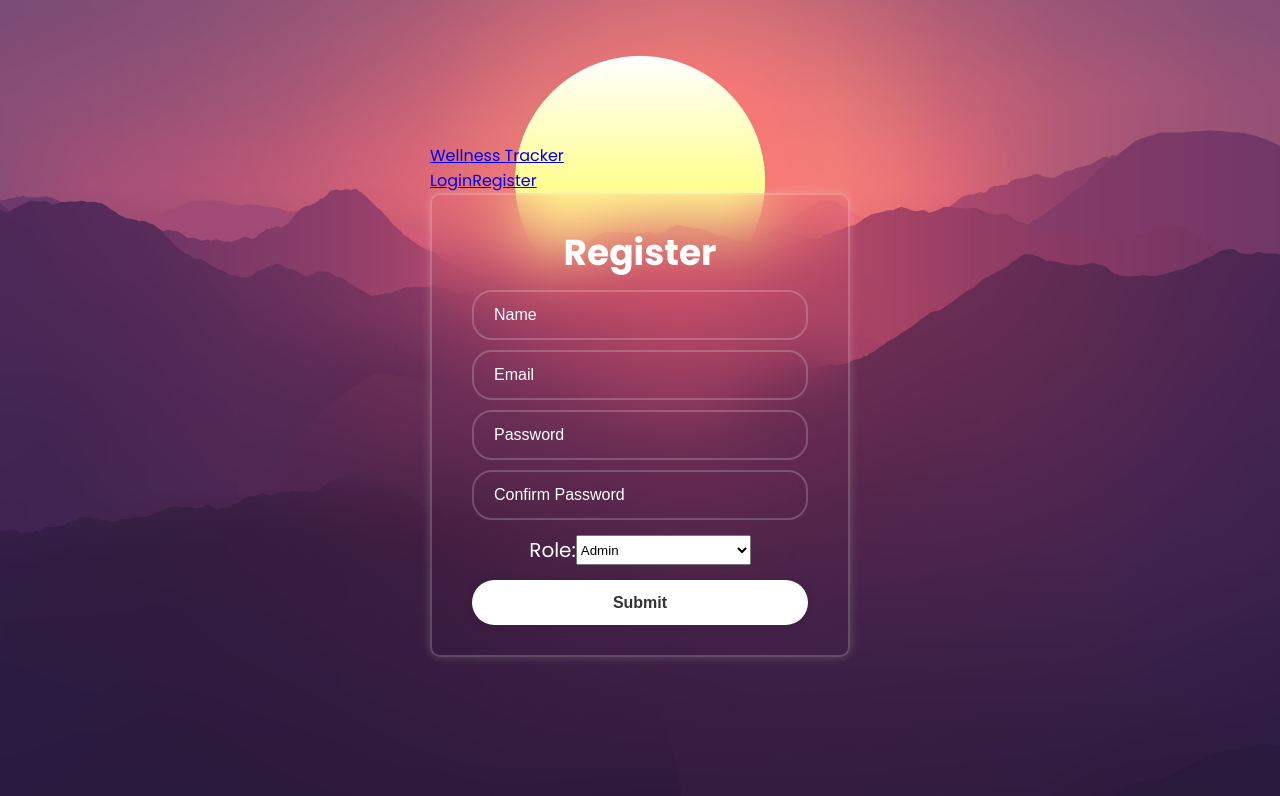
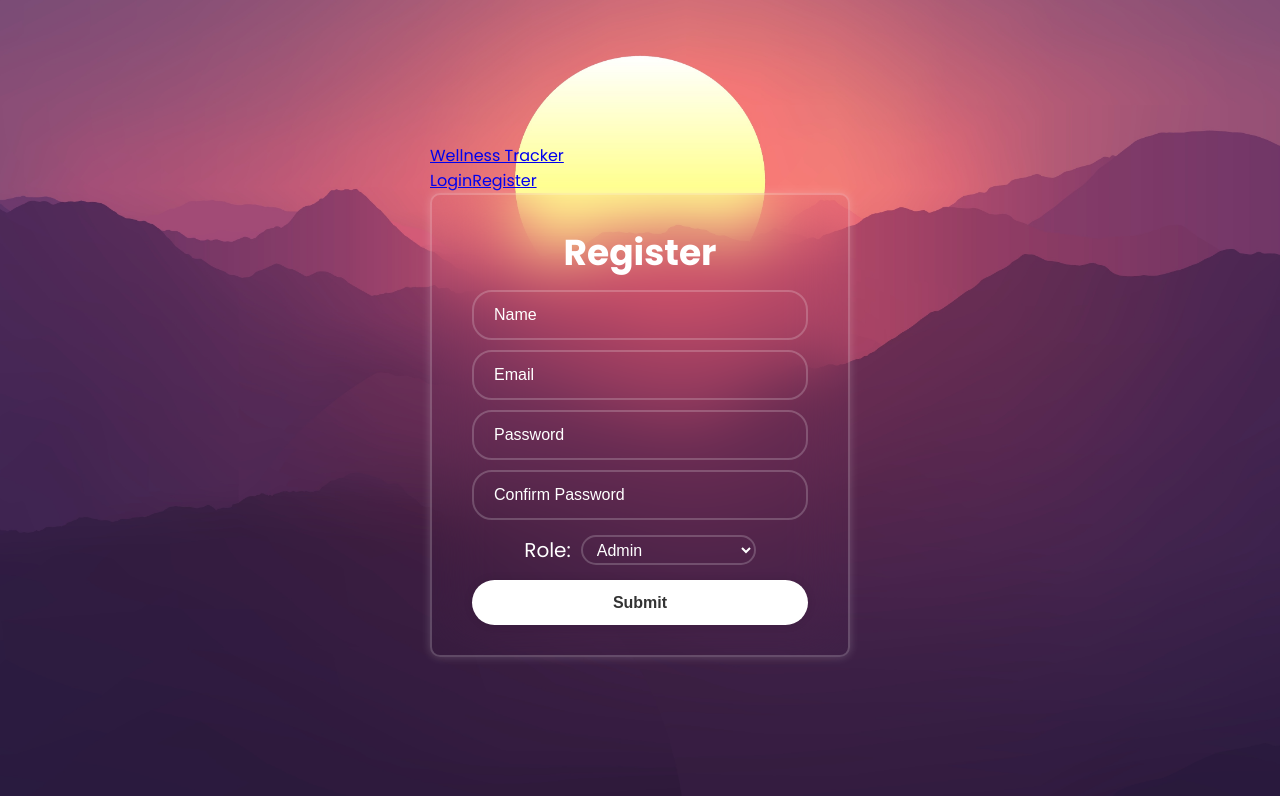
Before and after one commit to eqer23/WellTracker-FrontEnd, a React (Vite) app in the folder client/: page /role in a window 1280 px wide. Shown: the top 796 px of the page. Built offline with nearby package versions, Linux system fonts and the light colour scheme; a web font is replaced by a local one.

Commit message:
styled dropdown

```diff
--- a/client/src/components/LoginForm/LoginForm.jsx
+++ b/client/src/components/LoginForm/LoginForm.jsx
@@ -64,6 +64,7 @@ const LoginForm = () => {
                     >
                         <option value="admin">Admin</option>
                         <option value="client">Client</option>
+                        <option value="professional">Professional</option>
                     </select>
                 </div>
 
--- a/client/src/components/Role/Role.css
+++ b/client/src/components/Role/Role.css
@@ -86,10 +86,36 @@
     font-size: 20px;
 }
 
-.dropdown {
-    /* padding: 20px 0 0 0; */
+/* .dropdown {
+    /* padding: 20px 0 0 0;
     display: flex;
     justify-content: center;
     width: 175px;
     height: 30px;
 }
+*/
+.form-group label {
+    padding-right: 10px;
+}
+
+.dropdown {
+    width: 100%;
+    height: 45px;
+    background: transparent;
+    border: 2px solid rgba(255, 255, 255, 0.2);
+    border-radius: 20px;
+    font-size: 16px;
+    color: white;
+    padding: 0 10px;
+    box-sizing: border-box; /* Ensure padding is included in the width */
+    outline: none; /* Remove default outline */
+}
+
+.dropdown:focus {
+    border-color: #4d90fe; /* Example color for focus */
+}
+
+.dropdown option {
+    background: transparent;
+    color: #333; /* Text color of dropdown options */
+}
--- a/client/src/components/Role/Role.jsx
+++ b/client/src/components/Role/Role.jsx
@@ -133,6 +133,7 @@ const Role = () => {
                     >
                         <option value="admin">Admin</option>
                         <option value="client">Client</option>
+                        <option value="professional">Professional</option>
                     </select>
                 </div>
 
```
